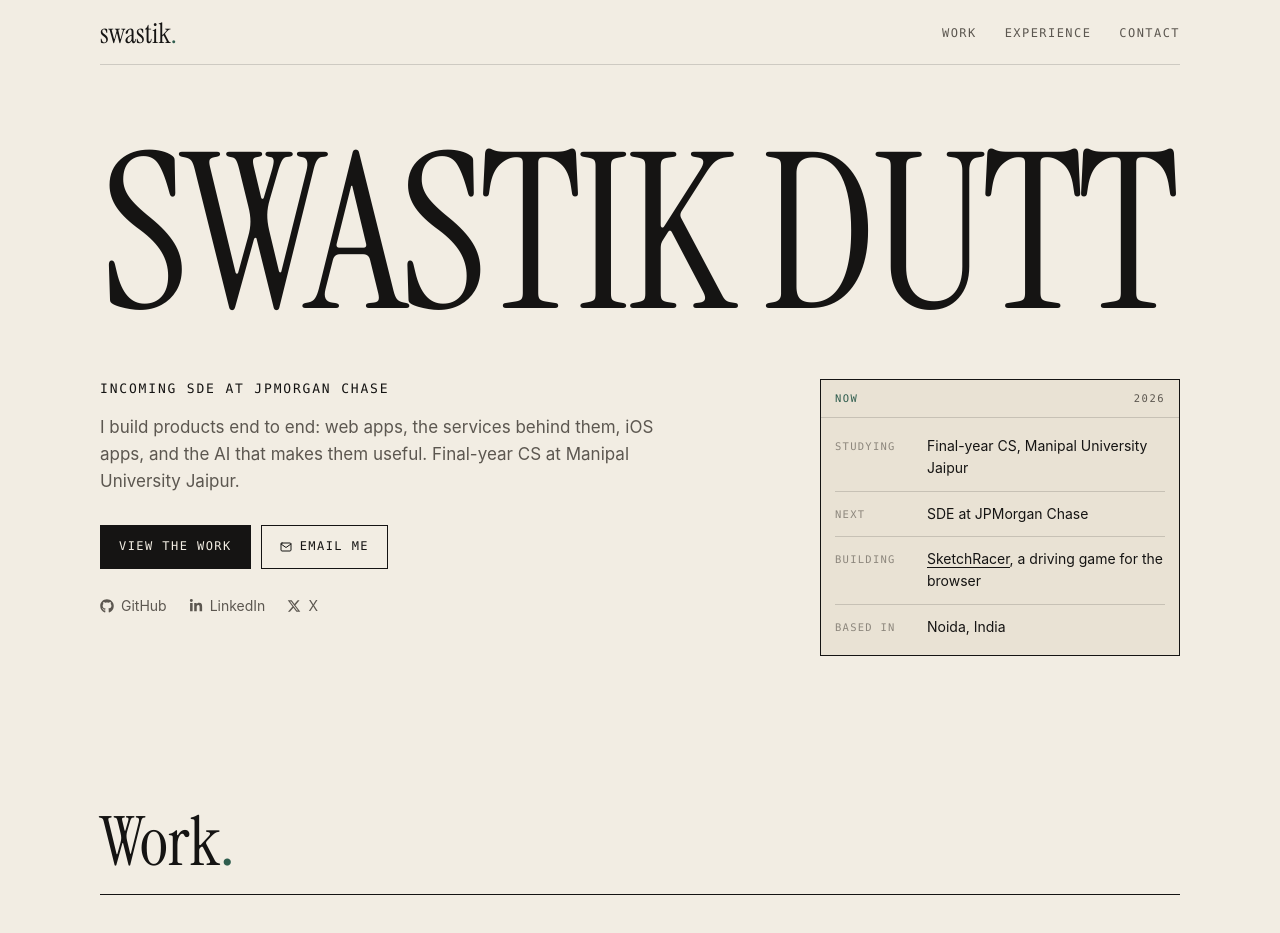
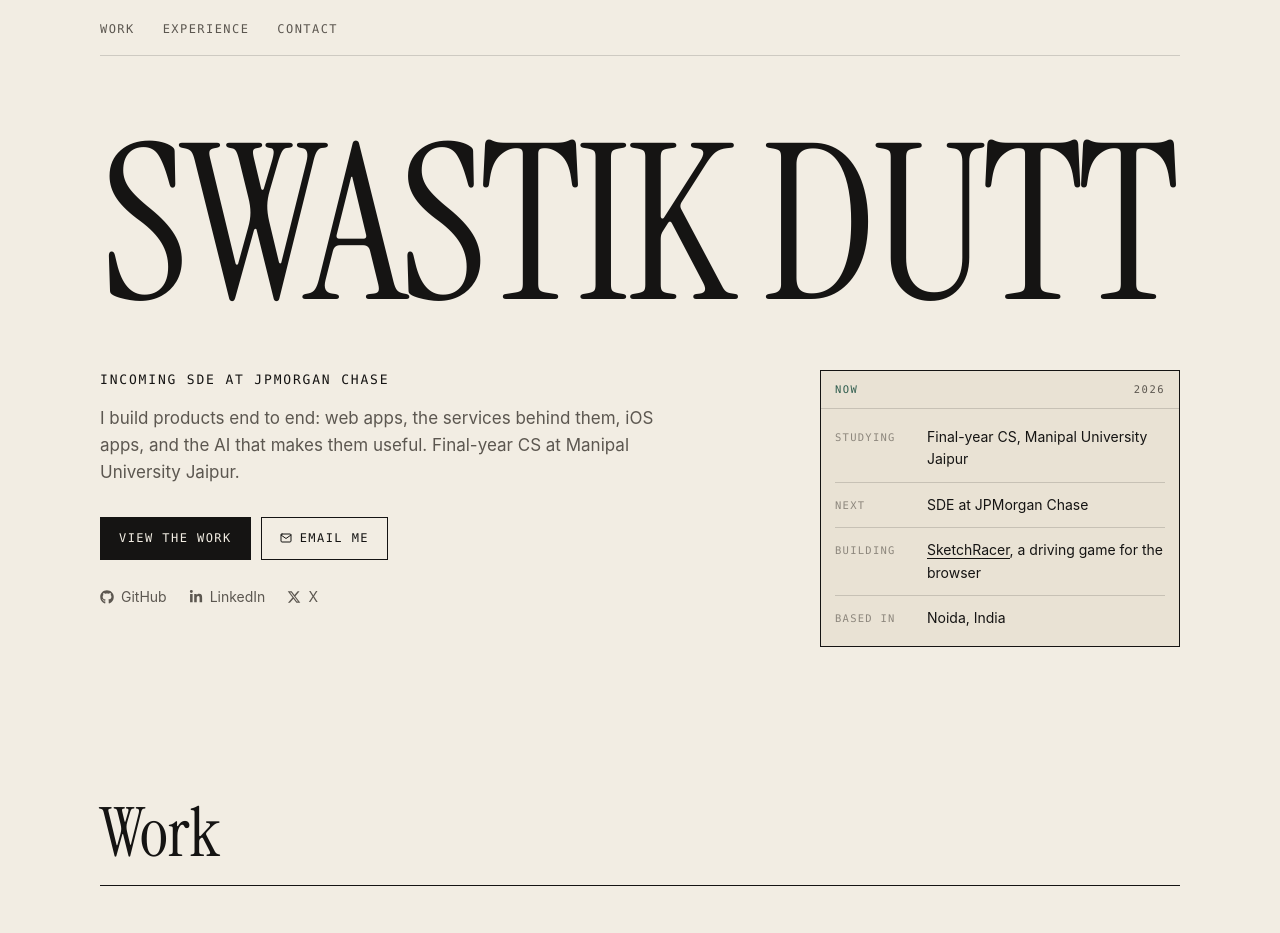
Before and after one commit to Swastikkkkk/Swastikkkkk.github.io, a React (Vite) app: page / in a window 1280 px wide. Shown: the top 933 px of the page. Built offline with nearby package versions, Linux system fonts and the light colour scheme.

Commit message:
Refine project media and remove branding

```diff
--- a/src/App.jsx
+++ b/src/App.jsx
@@ -261,7 +261,6 @@ export default function App() {
   return (
     <div ref={root}>
       <header className="nav">
-        <a href="#top" className="logo">swastik<span>.</span></a>
         <nav>
           <a href="#work">Work</a>
           <a href="#experience">Experience</a>
@@ -305,7 +304,7 @@ export default function App() {
 
 
         <section id="work" className="wrap section">
-          <h2 className="reveal">Work<span>.</span></h2>
+          <h2 className="reveal">Work</h2>
           <div className="cases">
             {projects.map((p) => <Case p={p} key={p.name} />)}
           </div>
@@ -323,7 +322,7 @@ export default function App() {
         </section>
 
         <section id="experience" className="wrap section">
-          <h2 className="reveal">Experience<span>.</span></h2>
+          <h2 className="reveal">Experience</h2>
           <ul className="rows">
             {experience.map((e) => (
               <li className="row reveal" key={e.role}>
@@ -338,7 +337,7 @@ export default function App() {
           </ul>
 
           <div className="wins-head reveal">
-            <h2 className="sub">Wins<span>.</span></h2>
+            <h2 className="sub">Wins</h2>
             <p className="wins-count"><strong>{winsCount}</strong> hackathon wins. The ones I'm proudest of:</p>
           </div>
           <ul className="rows">
@@ -353,7 +352,7 @@ export default function App() {
         </section>
 
         <section id="contact" className="wrap section contact">
-          <h2 className="reveal">Say hello<span>.</span></h2>
+          <h2 className="reveal">Say hello</h2>
           <a className="mail reveal" href={`mailto:${links.email}`}>{links.email}</a>
           <div className="socials reveal">
             <a href={links.github} target="_blank" rel="noreferrer"><FaGithub /> GitHub</a>
@@ -364,7 +363,6 @@ export default function App() {
       </main>
 
       <footer className="wrap foot">
-        <span>Swastik Dutt</span>
         <span>Noida, India</span>
       </footer>
     </div>
```
